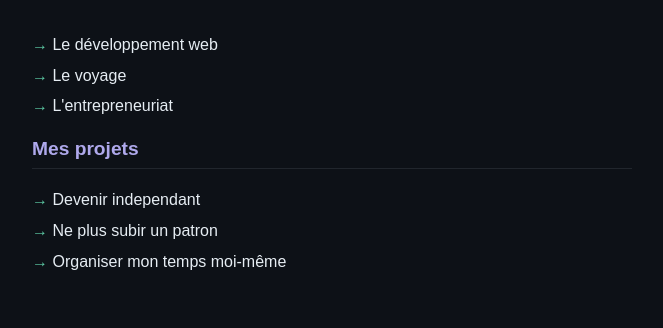
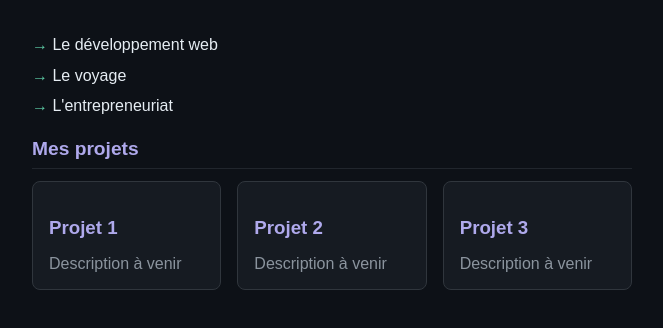
Before and after one commit to daemonshift/parcours-dev, a plain HTML site: page phase-1-html-css/01-page-profil/index.html in a window 1280 px wide. Shown: the part 128-456 px from the top of the page, without its empty margins (308-971 px from the left). Drawn offline with Linux system fonts and the light colour scheme.

Commit message:
feat: grille projets CSS Grid

```diff
--- a/phase-1-html-css/01-page-profil/index.html
+++ b/phase-1-html-css/01-page-profil/index.html
@@ -19,11 +19,20 @@
       <li>Le voyage</li>
       <li>L'entrepreneuriat</li>
     </ul>
-    <h2>Mes projets</h2>
-    <ul>
-        <li>Devenir independant</li>
-        <li>Ne plus subir un patron</li>
-        <li>Organiser mon temps moi-même</li>
-    </ul>
+ <h2>Mes projets</h2>
+<div class="grille-projets">
+  <div class="card">
+    <h3>Projet 1</h3>
+    <p>Description à venir</p>
+  </div>
+  <div class="card">
+    <h3>Projet 2</h3>
+    <p>Description à venir</p>
+  </div>
+  <div class="card">
+    <h3>Projet 3</h3>
+    <p>Description à venir</p>
+  </div>
+</div>
   </body>
 </html>
--- a/phase-1-html-css/01-page-profil/style.css
+++ b/phase-1-html-css/01-page-profil/style.css
@@ -64,3 +64,21 @@ li::before {
   font-size: 1.5rem;
   flex-shrink: 0;
 }
+/* Grille de projets */
+.grille-projets {
+  display: grid;
+  grid-template-columns: repeat(3, 1fr);
+  gap: 1rem;
+}
+
+.card {
+  background-color: #161b22;
+  border: 0.5px solid #30363d;
+  border-radius: 8px;
+  padding: 1rem;
+}
+
+.card h3 {
+  color: #AFA9EC;
+  margin-bottom: 0.5rem;
+}
```
